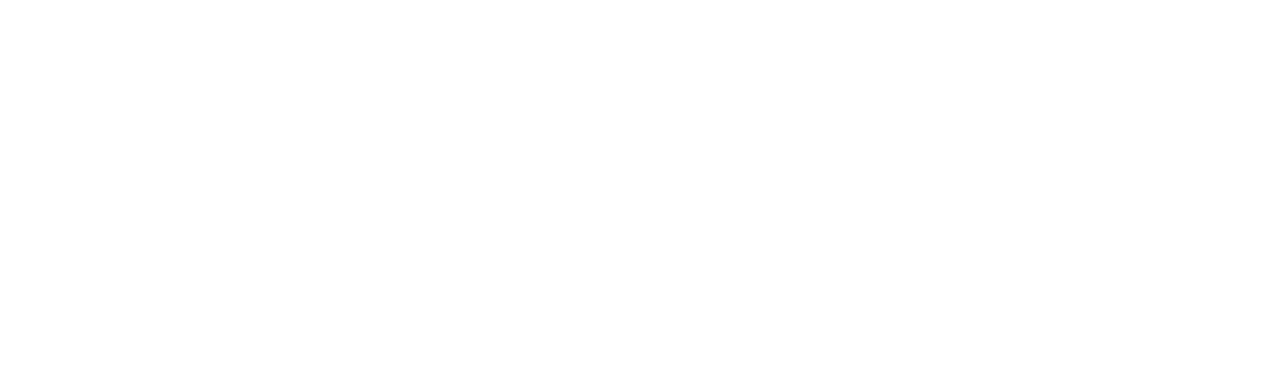
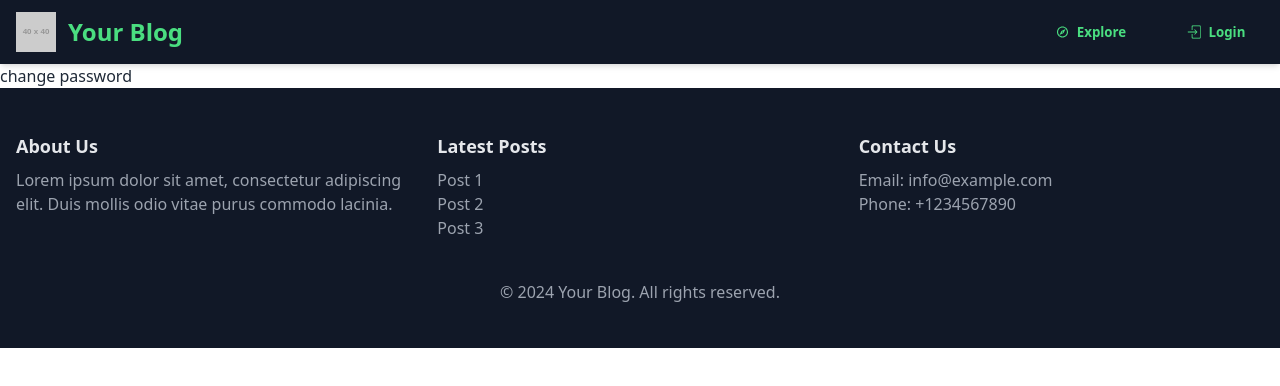
Before and after one commit to Julobulo/MERN-Blog-Platform-with-User-Authentication-and-Admin-Panel, a React (Vite) app in the folder frontend/: page /AdminPanel/Users/Password/1 in a window 1280 px wide. Before the commit this address had no page. Shown: the top 386 px of the page. Built offline with nearby package versions, Linux system fonts and the light colour scheme.

Commit message:
Added a change password button and created component
I created the UserPassword component, linked it to /AdminPanel/Users/Password/:author

```diff
--- a/frontend/src/App.jsx
+++ b/frontend/src/App.jsx
@@ -20,6 +20,7 @@ import Navbar from "./components/Navbar";
 import Profile from "./components/Profile";
 import ProfileEdit from "./components/ProfileEdit";
 import Signup from "./components/Signup";
+import UserPassword from "./components/AdminPanel components/UserPassword";
 
 const App = () => {
   return (
@@ -44,6 +45,7 @@ const App = () => {
         <Route path="/AdminPanel/Articles/Delete/:id" element={[<Navbar />, <ArticleDelete />, <Footer />]} />
         <Route path="/AdminPanel/Users" element={[<Navbar />, <Users />, <Footer />]} />
         <Route path="/AdminPanel/Users/Edit/:author" element={[<Navbar />, <UserEdit />, <Footer />]} />
+        <Route path="/AdminPanel/Users/Password/:author" element={[<Navbar />, <UserPassword />, <Footer />]} />
         <Route path="/AdminPanel/Users/Delete/:author" element={[<Navbar />, <UserDelete />, <Footer />]} />
         <Route path="/author/:author" element={[<Navbar />, <Author />, <Footer />]} />
         <Route path="/blog/article/:title" element={[<Navbar />, <Article />, <Footer />]} />
--- a/frontend/src/components/AdminPanel components/UserDelete.jsx
+++ b/frontend/src/components/AdminPanel components/UserDelete.jsx
@@ -31,7 +31,6 @@ const UserDelete = () => {
         )
             .then((response) => {
                 setLoading(false);
-                // const { _id, email, username, isAdmin, profilePicture } = response.data;
                 setUserData(response.data);
             })
             .catch((error) => {
--- /dev/null
+++ b/frontend/src/components/AdminPanel components/UserPassword.jsx
@@ -0,0 +1,11 @@
+import React from "react";
+
+const UserPassword = () => {
+    return (
+        <div>
+            change password
+        </div>
+    )
+}
+
+export default UserPassword
--- a/frontend/src/components/AdminPanel components/Users.jsx
+++ b/frontend/src/components/AdminPanel components/Users.jsx
@@ -4,6 +4,7 @@ import axios from 'axios';
 import AuthorCard from '../AuthorCard';
 import { MdDeleteOutline } from "react-icons/md";
 import { FiEdit2 } from "react-icons/fi";
+import { RiLockPasswordLine } from "react-icons/ri" ;
 import Spinner from '../Spinner';
 import { toast } from 'react-toastify';
 
@@ -140,6 +141,9 @@ const Users = () => {
                                         <Link to={`/AdminPanel/Users/Edit/${user.username}`} className='text-yellow-400 '>
                                             <FiEdit2 />
                                         </Link>
+                                        <Link to={`/AdminPanel/Users/Password/${user.username}`} className='text-blue-400 '>
+                                            <RiLockPasswordLine />
+                                        </Link>
                                         <Link to={`/AdminPanel/Users/Delete/${user.username}`} className='text-red-400'>
                                             <MdDeleteOutline />
                                         </Link>
```
